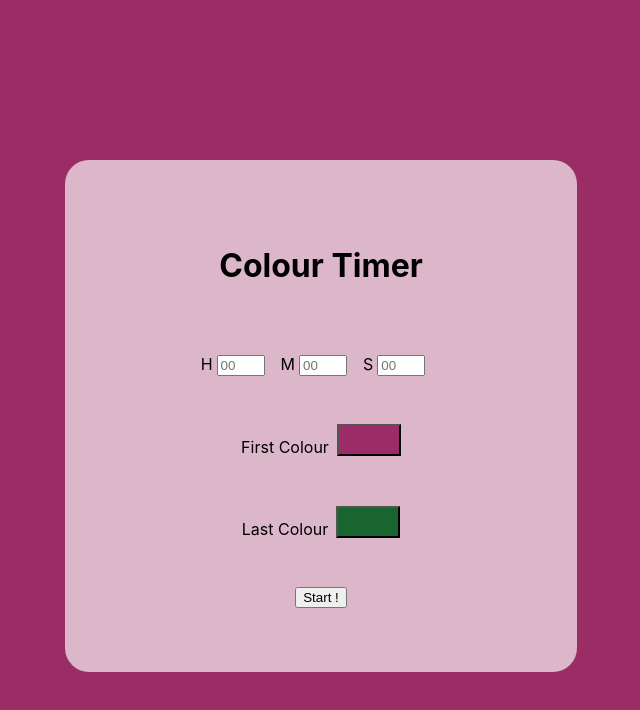
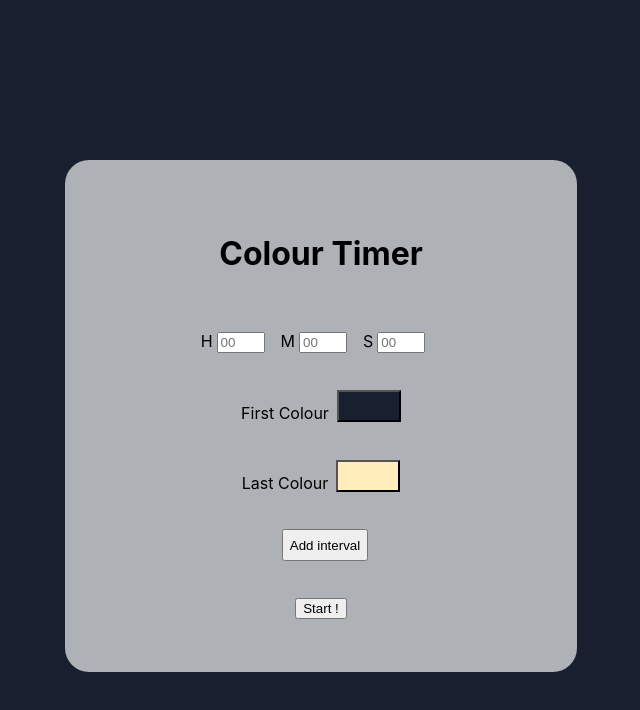
Before and after one commit to aneno-m-e/color-timer, a React (Create React App) app: page / in a window 1280 px wide. Shown: the top 710 px of the page, without its empty margins (335-975 px from the left). Built offline with nearby package versions, Linux system fonts and the light colour scheme.

Commit message:
Refactor timer to work with an array of intervals

```diff
--- a/src/App.tsx
+++ b/src/App.tsx
@@ -4,27 +4,43 @@ import "./App.css";
 import Form from "./Form/Form";
 import { formatToRGBString } from "./util";
 
+export type TInterval = {
+  firstColour: RgbColor;
+  lastColour: RgbColor;
+  duration: number;
+};
+
+const defaultIntervals = [
+  {
+    firstColour: { r: 24, g: 31, b: 47 },
+    lastColour: { r: 255, g: 238, b: 187 },
+    duration: 0,
+  },
+];
+
 function App() {
   const [isActive, setIsActive] = useState(false);
-  const [firstColour, setFirstColour] = useState<RgbColor>({
-    r: 155,
-    g: 45,
-    b: 102,
-  });
-  const [lastColour, setLastColour] = useState<RgbColor>({
-    r: 24,
-    g: 101,
-    b: 47,
-  });
-  const [duration, setDuration] = useState(0);
+
+  const [intervals, setIntervals] = useState<TInterval[]>(defaultIntervals);
+  const [totalDuration, setTotalDuration] = useState(0);
+
   const [startDate, setStartDate] = useState<Date>();
   const [currentDate, setCurrentDate] = useState<Date>();
+
+  const getTotalDuration = (intervals: TInterval[]) => {
+    const durationSum: number = intervals.reduce((total, interval) => {
+      return total + interval.duration;
+    }, 0);
+    setTotalDuration(durationSum);
+  };
 
   const start = useCallback(
     (event: FormEvent) => {
       event.preventDefault();
 
       setIsActive(true);
+      getTotalDuration(intervals);
+
       const updatedStartDate = new Date();
       setStartDate(updatedStartDate);
       // To do: Save intervalID outside callback so it can be used to pause or clear timer. const intervalID = useRef
@@ -32,7 +48,7 @@ function App() {
         const updatedCurrentDate = new Date();
         if (
           updatedCurrentDate.getTime() >=
-          updatedStartDate.getTime() + duration
+          updatedStartDate.getTime() + totalDuration
         ) {
           clearInterval(intervalID);
           setIsActive(false);
@@ -40,30 +56,40 @@ function App() {
           setCurrentDate(undefined);
         }
         setCurrentDate(updatedCurrentDate);
-      }, duration / 256);
+      }, totalDuration / 256);
     },
-    [duration]
+    [totalDuration, intervals]
   );
 
-  let currentColour = firstColour;
+  let currentColour = defaultIntervals[0].firstColour;
 
+  // How to synch setInterval with each interval?
+  // Calculate intervalEndDate for each interval?
   if (currentDate && startDate) {
+    intervals.forEach((interval) => {
       const timeSpentRatio =
-      (currentDate.getTime() - startDate.getTime()) / duration;
+        (currentDate.getTime() - startDate.getTime()) / interval.duration;
 
       const changeAmount = {
-      r: Math.round((lastColour.r - firstColour.r) * timeSpentRatio),
-      g: Math.round((lastColour.g - firstColour.g) * timeSpentRatio),
-      b: Math.round((lastColour.b - firstColour.b) * timeSpentRatio),
+        r: Math.round(
+          (interval.lastColour.r - interval.firstColour.r) * timeSpentRatio
+        ),
+        g: Math.round(
+          (interval.lastColour.g - interval.firstColour.g) * timeSpentRatio
+        ),
+        b: Math.round(
+          (interval.lastColour.b - interval.firstColour.b) * timeSpentRatio
+        ),
       };
       // Note: variations can be negative numbers
       // /!\ changeAmount need to be integers /!\
 
       currentColour = {
-      r: firstColour.r + changeAmount.r,
-      g: firstColour.g + changeAmount.g,
-      b: firstColour.b + changeAmount.b,
+        r: interval.firstColour.r + changeAmount.r,
+        g: interval.firstColour.g + changeAmount.g,
+        b: interval.firstColour.b + changeAmount.b,
       };
+    });
   }
 
   return (
@@ -72,19 +98,16 @@ function App() {
       style={{ backgroundColor: formatToRGBString(currentColour) }}
     >
       {!isActive && (
-        <Form
-          start={start}
-          setDuration={setDuration}
-          firstColour={firstColour}
-          setFirstColour={setFirstColour}
-          lastColour={lastColour}
-          setLastColour={setLastColour}
-        />
+        <Form start={start} intervals={intervals} setIntervals={setIntervals} />
       )}
       {isActive && (
         <div
           className="endColourCircle"
-          style={{ backgroundColor: formatToRGBString(lastColour) }}
+          style={{
+            backgroundColor: formatToRGBString(
+              intervals[intervals.length - 1].lastColour
+            ),
+          }}
         ></div>
       )}
     </div>
--- a/src/Form/Form.tsx
+++ b/src/Form/Form.tsx
@@ -1,81 +1,55 @@
-import React, { FormEvent, useCallback, useRef } from "react";
-import { RgbColor } from "react-colorful";
-import ColourPicker from "../ColourPicker/ColourPicker";
+import React, { FormEvent, useCallback } from "react";
+import Interval from "../Interval";
+import { TInterval } from "../App";
 import "./Form.css";
 
 type Props = {
   start: (event: FormEvent) => void;
-  setDuration: (duration: number) => void;
-  firstColour: RgbColor;
-  setFirstColour: (colour: RgbColor) => void;
-  lastColour: RgbColor;
-  setLastColour: (colour: RgbColor) => void;
+  intervals: TInterval[];
+  setIntervals: (intervals: TInterval[]) => void;
 };
 
-function Form({
-  start,
-  setDuration,
-  firstColour,
-  setFirstColour,
-  lastColour,
-  setLastColour,
-}: Props) {
-  const hoursInput = useRef<HTMLInputElement>(null);
-  const minutesInput = useRef<HTMLInputElement>(null);
-  const secondsInput = useRef<HTMLInputElement>(null);
+function Form({ start, intervals, setIntervals }: Props) {
+  const handleDurationChange = useCallback(
+    (index, duration) => {
+      // to review with Lydie
+      const updatedIntervals = [...intervals];
+      console.log(intervals, updatedIntervals);
+      updatedIntervals[index].duration = duration;
+      console.log(intervals, updatedIntervals);
 
-  const setDurationInMs = useCallback(() => {
-    const hours: number = hoursInput.current?.valueAsNumber || 0;
-    const minutes: number = minutesInput.current?.valueAsNumber || 0;
-    const seconds: number = secondsInput.current?.valueAsNumber || 0;
-    setDuration((hours * 3600 + minutes * 60 + seconds) * 1000);
-  }, [setDuration]);
+      setIntervals(updatedIntervals);
+      // setIntervals((oldIntervals) => {
+      //   const updatedIntervals = oldIntervals;
+      //   updatedIntervals[index].duration = duration;
+      //   return updatedIntervals;
+      // });
+    },
+    [intervals, setIntervals]
+  );
+
+  const handleColorChange = () => {}; //need to pass to interval
+
+  const handleNewInterval = () => {};
+
+  const handleDeleteInterval = () => {};
 
   return (
     <form action="" onSubmit={start}>
       <h1>Colour Timer</h1>
-      <div id="duration">
-        <label htmlFor="hours">H</label>
-        <input
-          id="hours"
-          type="number"
-          placeholder="00"
-          ref={hoursInput}
-          onChange={setDurationInMs}
+
+      {intervals.map((interval, index) => (
+        <Interval
+          key={index}
+          index={index}
+          onDurationChange={handleDurationChange}
         />
+      ))}
+      <button type="button" onClick={handleNewInterval}>
+        Add interval
+      </button>
 
-        <label htmlFor="minutes">M</label>
-        <input
-          id="minutes"
-          type="number"
-          placeholder="00"
-          ref={minutesInput}
-          onChange={setDurationInMs}
-        />
-
-        <label htmlFor="seconds">S</label>
-        <input
-          id="seconds"
-          type="number"
-          placeholder="00"
-          ref={secondsInput}
-          onChange={setDurationInMs}
-        />
-      </div>
-      <ColourPicker
-        id="firstColour"
-        label="First Colour"
-        colour={firstColour}
-        setColour={setFirstColour}
-      />
-      <ColourPicker
-        id="lastColour"
-        label="Last Colour"
-        colour={lastColour}
-        setColour={setLastColour}
-      />
-
-      <button>Start !</button>
+      <button type="submit">Start !</button>
     </form>
   );
 }
--- /dev/null
+++ b/src/Interval.tsx
@@ -0,0 +1,82 @@
+import React, { useRef, useCallback, useState } from "react";
+import ColourPicker from "./ColourPicker/ColourPicker";
+import { RgbColor } from "react-colorful";
+
+type Props = {
+  index: number;
+  onDurationChange: (index: number, duration: {}) => void;
+};
+
+const Interval = ({ index, onDurationChange }: Props) => {
+  const hoursInput = useRef<HTMLInputElement>(null);
+  const minutesInput = useRef<HTMLInputElement>(null);
+  const secondsInput = useRef<HTMLInputElement>(null);
+
+  // don't need:
+  const [firstColour, setFirstColour] = useState<RgbColor>({
+    r: 24,
+    g: 31,
+    b: 47,
+  });
+  const [lastColour, setLastColour] = useState<RgbColor>({
+    r: 255,
+    g: 238,
+    b: 187,
+  });
+
+  const handleDurationChange = useCallback(() => {
+    const hours: number = hoursInput.current?.valueAsNumber || 0;
+    const minutes: number = minutesInput.current?.valueAsNumber || 0;
+    const seconds: number = secondsInput.current?.valueAsNumber || 0;
+    const duration: number = (hours * 3600 + minutes * 60 + seconds) * 1000;
+
+    onDurationChange(index, duration);
+  }, [index, onDurationChange]);
+
+  return (
+    <>
+      <div id="duration">
+        <label htmlFor="hours">H</label>
+        <input
+          id="hours"
+          type="number"
+          placeholder="00"
+          ref={hoursInput}
+          onChange={handleDurationChange}
+        />
+
+        <label htmlFor="minutes">M</label>
+        <input
+          id="minutes"
+          type="number"
+          placeholder="00"
+          ref={minutesInput}
+          onChange={handleDurationChange}
+        />
+
+        <label htmlFor="seconds">S</label>
+        <input
+          id="seconds"
+          type="number"
+          placeholder="00"
+          ref={secondsInput}
+          onChange={handleDurationChange}
+        />
+      </div>
+      <ColourPicker
+        id="firstColour"
+        label="First Colour"
+        colour={firstColour}
+        setColour={setFirstColour}
+      />
+      <ColourPicker
+        id="lastColour"
+        label="Last Colour"
+        colour={lastColour}
+        setColour={setLastColour}
+      />
+    </>
+  );
+};
+
+export default Interval;
```
Lines whose indentation alone changed are shown as unchanged.
